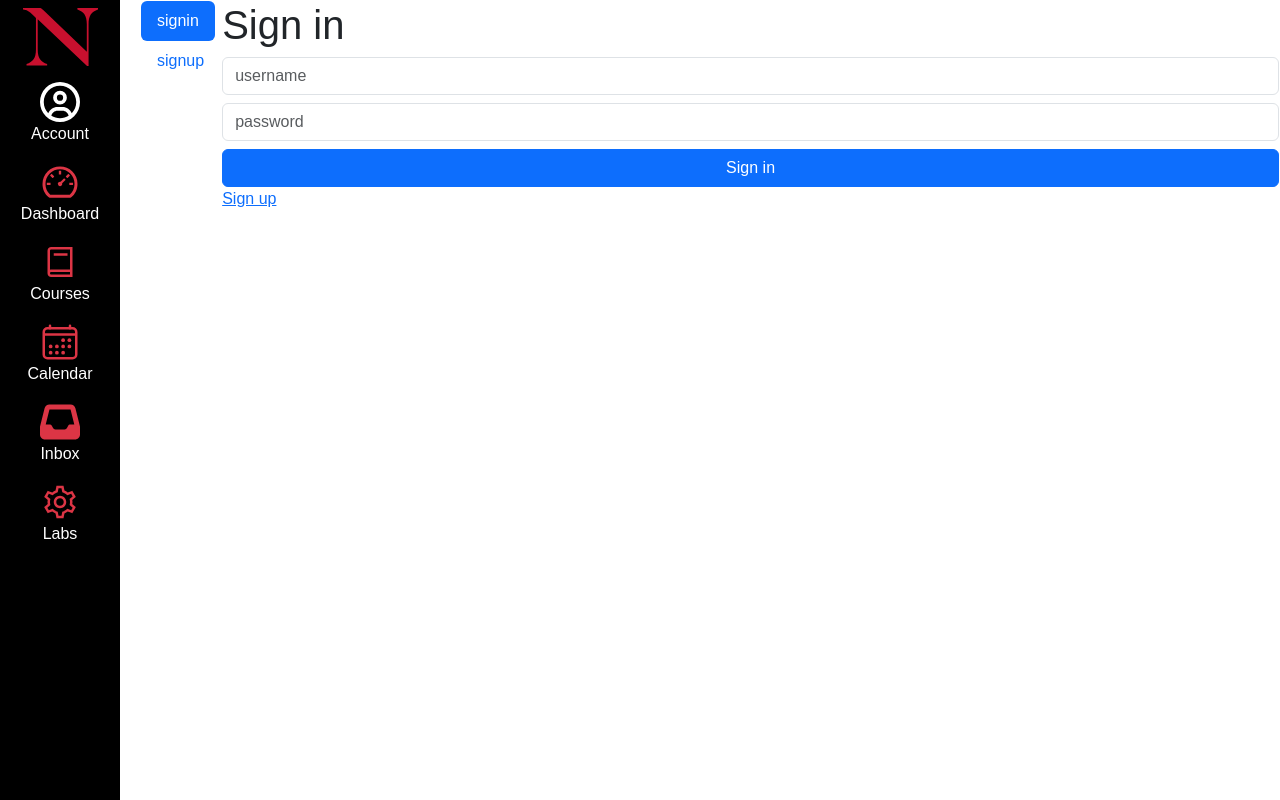
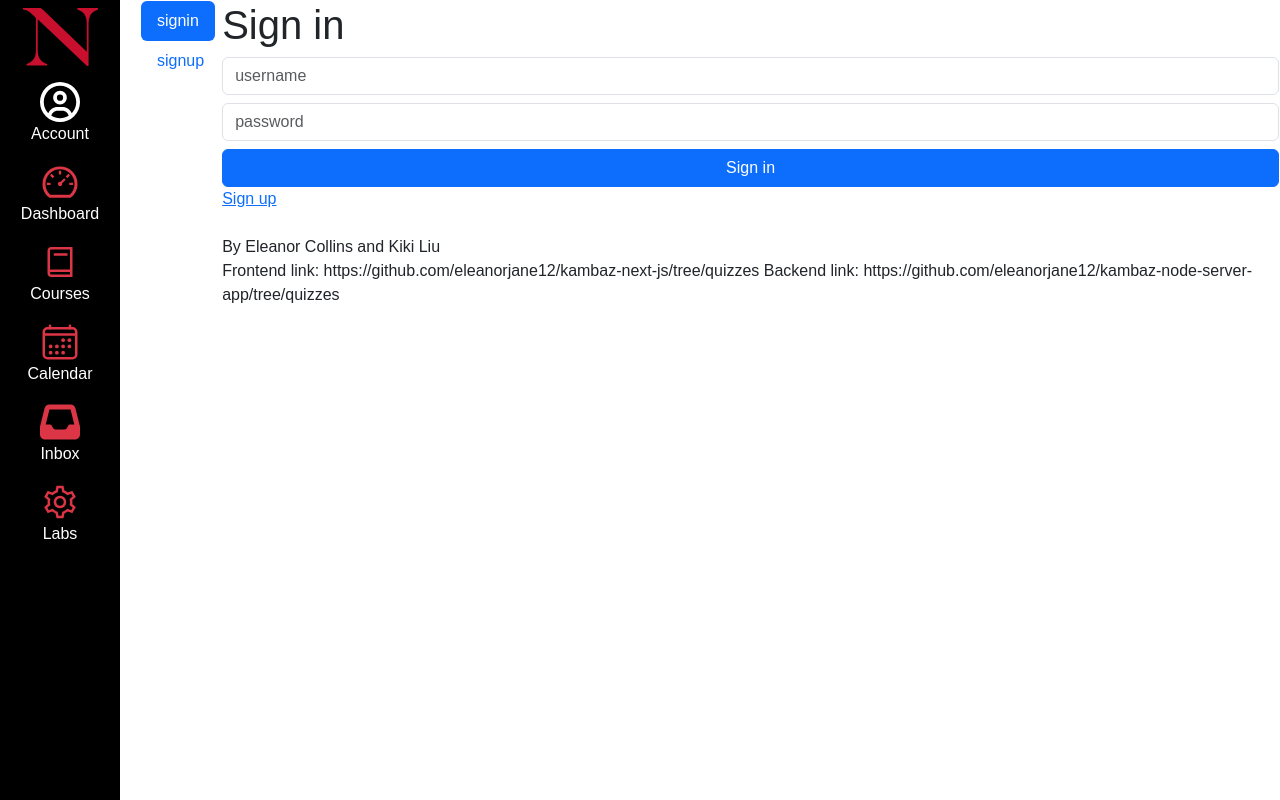
Before and after one commit to eleanorjane12/kambaz-next-js, a Next.js app: page /account/signin in a window 1280 px wide. Built offline with nearby package versions, Linux system fonts and the light colour scheme; no server answers.

Commit message:
links added!!

```diff
--- a/app/(kambaz)/account/signin/page.tsx
+++ b/app/(kambaz)/account/signin/page.tsx
@@ -33,4 +33,8 @@ export default function Signin() {
              className="mb-2"/>
       <Button onClick={signin} id="wd-signin-btn" className="w-100" > Sign in </Button>
       <Link id="wd-signup-link" href="/account/signup">Sign up</Link>
+      <br/> <br/>
+      <span > By Eleanor Collins and Kiki Liu </span> <br/>
+      <span> Frontend link: https://github.com/eleanorjane12/kambaz-next-js/tree/quizzes </span>
+      <span> Backend link: https://github.com/eleanorjane12/kambaz-node-server-app/tree/quizzes </span>
     </div> );}
```
